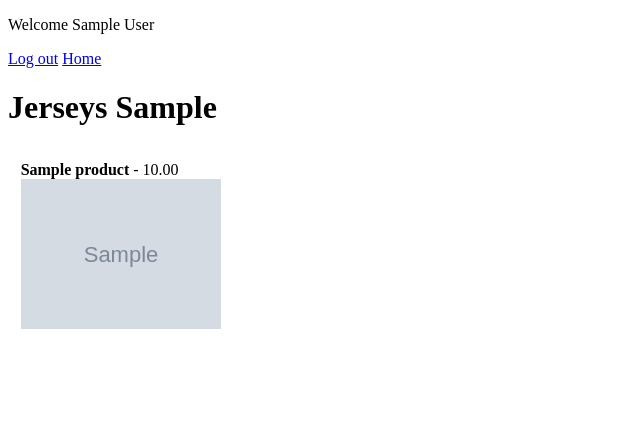
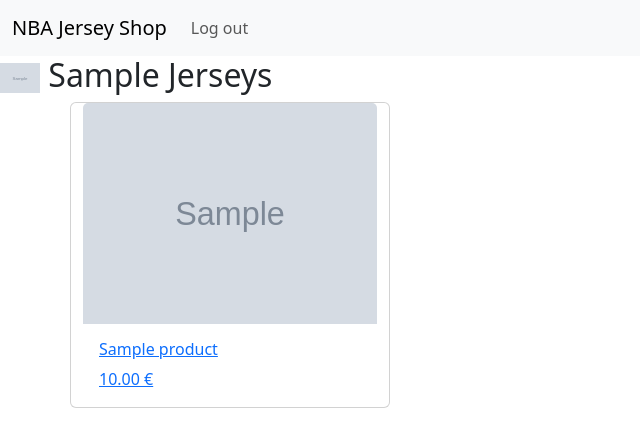
Before and after one commit to FilFib/NBAjerseyShop, a Django app: page /team_products/1 in a window 1280 px wide. Shown: the top 447 px of the page, without its empty margins (0-640 px from the left). Run offline with Django 4.2, Linux system fonts and the light colour scheme; a user stored in the database is signed in; tables that the repository leaves empty hold one stand-in row (values such as "Sample post"); grey boxes marked "Sample" are stand-in pictures.

Commit message:
shop/feature/viewing product details and add bootstrap to templates

```diff
--- a/NBAjesrseyShop/baseTemplates/base.html
+++ b/NBAjesrseyShop/baseTemplates/base.html
@@ -3,20 +3,45 @@
 <head>
     <meta charset="UTF-8">
     <meta name="viewport" content="width=device-width, initial-scale=1.0">
+    <link href="https://cdn.jsdelivr.net/npm/bootstrap@5.3.2/dist/css/bootstrap.min.css" rel="stylesheet"
+    integrity="sha384-T3c6CoIi6uLrA9TneNEoa7RxnatzjcDSCmG1MXxSR1GAsXEV/Dwwykc2MPK8M2HN" crossorigin="anonymous">
     <title>{% block title %}NBA Jersey Shop{% endblock title %}</title>
 </head>
+
 <body>
-    {% if user.is_authenticated %}
-    <p>Welcome {{user}}</p>
-    <a href="{% url 'logout' %}">Log out</a>
-    {% else %}
-    <a href="{% url 'registration' %}">Sign up</a>
-    <a href="{% url 'login' %}">Log in</a>
-    {% endif %}
-    <a href="{% url 'home' %}">Home</a>
-
+    <nav class="navbar navbar-expand-lg bg-body-tertiary">
+        <div class="container-fluid">
+            <a class="navbar-brand" href="{% url 'home' %}">NBA Jersey Shop</a>
+            <button class="navbar-toggler" type="button" data-bs-toggle="collapse" data-bs-target="#navbarNavDropdown"
+                    aria-controls="navbarNavDropdown" aria-expanded="false" aria-label="Toggle navigation">
+                <span class="navbar-toggler-icon"></span>
+            </button>
+            <div class="collapse navbar-collapse" id="navbarNavDropdown">
+                <ul class="navbar-nav">
+                    {% if not user.is_authenticated %}
+                    <li class="nav-item">
+                        <a class="nav-link" href="{% url 'registration' %}">Sign up</a>
+                    </li>
+                    <li class="nav-item">
+                        <a class="nav-link" href="{% url 'login' %}">Log in</a>
+                    </li>
+                    {% endif %}
+                    {% if user.is_authenticated %}
+                    <li class="nav-item">
+                        <a class="nav-link" href="{% url 'logout' %}">Log out</a>
+                    </li>
+                    {% endif %}
+                    </li>
+                </ul>
+            </div>
+        </div>
+    </nav>
     {% block content %}
 
     {% endblock content %}
+    <script src="https://cdn.jsdelivr.net/npm/bootstrap@5.3.2/dist/js/bootstrap.bundle.min.js"
+        integrity="sha384-C6RzsynM9kWDrMNeT87bh95OGNyZPhcTNXj1NW7RuBCsyN/o0jlpcV8Qyq46cDfL"
+        crossorigin="anonymous"></script>
+
 </body>
 </html>
--- a/NBAjesrseyShop/shop/templates/team_products.html
+++ b/NBAjesrseyShop/shop/templates/team_products.html
@@ -1,37 +1,31 @@
 {% extends 'base.html' %}
 
 {% block content %}
-    <h1>Jerseys {{ team.team}}</h1>
+<div>
+  <h2>
+    <img src="{{ team.team_image.url }}" alt="{{ team.team }} Image" style="max-width: 40px;">
+    {{ team.team}} Jerseys
+  </h2>
 
-    {% if products %}
-    <ul class="products-list">
-      {% for product in products %}
-        <li>
-          <strong>{{ product}}</strong> - {{ product.price }}
-          {% if product.image %}
-            <br>
-            <img src="{{ product.image.url }}" alt="{{ product.name }} Image" style="max-width: 200px;" >
-          {% endif %}
-        </li>
-      {% endfor %}
-    </ul>
+  {% if products %}
+  <div class="container">
+      <div class="row">
+          {% for product in products %}
+          <div class="card hover" style="width: 20rem;">
+              <a href="{% url 'product_detail' product.pk %}">
+              <img src="{{ product.image.url }}" class="card-img-top" alt="...">
+
+              <div class="card-body">
+                  <h6 class="card-title">{{ product }}</h6>
+                  <p class="card-text">{{ product.price }} €</p>
+              </div>
+              </a>
+          </div>
+          {% endfor %}
+      </div>
+  </div>
   {% else %}
-    <p>There are no products for this team.</p>
+  <p>There are no products for this team.</p>
   {% endif %}
-
-  <style>
-    .products-list {
-        list-style: none;
-        padding: 0;
-        display: flex;
-        flex-wrap: wrap;
-    }
-
-    .products-list li {
-        flex: 0 0 0%;
-        margin: 1%;
-        box-sizing: border-box;
-    }
-</style>
-
+</div>
 {% endblock content %}
--- a/NBAjesrseyShop/shop/urls.py
+++ b/NBAjesrseyShop/shop/urls.py
@@ -6,7 +6,7 @@ from django.conf.urls.static import static
 urlpatterns = [
     path('', HomeViews.as_view(), name='home'),
     path('team_products/<pk>', TeamProductsListViews.as_view(), name='team_products'),
-    # path('details', views.detail, name='detail'),
+    path('product_details/<pk>/', ProductDetailVeiw.as_view(), name='product_detail'),
 ]
 
 if settings.DEBUG:
--- a/NBAjesrseyShop/shop/views.py
+++ b/NBAjesrseyShop/shop/views.py
@@ -1,4 +1,4 @@
-from django.shortcuts import render, get_object_or_404
+from django.shortcuts import render
 from .models import *
 from django.views.generic import *
 
@@ -28,3 +28,32 @@ class TeamProductsListViews(ListView):
         context['team'] = Team.objects.get(id=team_id)
         if context:
             return context
+
+
+class ProductDetailVeiw(View):
+    model = Product
+    template_name = 'detail_product.html'
+    context_object_name = 'detail'
+
+    def get_queryset(self):
+        product_id = self.kwargs['pk']
+        return Product.objects.filter(id=product_id)
+
+    def get(self, request, pk):
+        product_variant = ProductVariant.objects.all()
+        size = [s for s in product_variant]
+
+        product = Product.objects.get(pk=pk)
+        description = product.description
+        player= product.nba_player
+        image = product.image
+        team = product.team_id
+
+        context = {
+                'size': size,
+                'description': description,
+                'player': player,
+                'image': image,
+                'team': team,
+        }
+        return render(request, 'detail_product.html', context)
```
Also changed, not shown: NBAjesrseyShop/shop/templates/detail.html (deleted, +0 -14 lines), NBAjesrseyShop/shop/templates/detail_product.html (added, +21 -0 lines), NBAjesrseyShop/shop/templates/home.html (+20 -23 lines), NBAjesrseyShop/media/images/atlanta-hawks-jordan-statement-edition-swingman-jersey-black-trae-young.jpg (deleted), NBAjesrseyShop/media/images/atlanta_hawks.png (deleted), NBAjesrseyShop/media/images/chicago-bulls-michael-jordan-1997-road-authentic-jersey-by-mitchell-and-ness-scar_lhtOM2L.jpg (deleted), NBAjesrseyShop/media/images/chicago-bulls-nike-icon-swingman-jersey-zach-lavine-unisex.jpg (deleted), NBAjesrseyShop/media/images/chicago_bulls.png (deleted).
